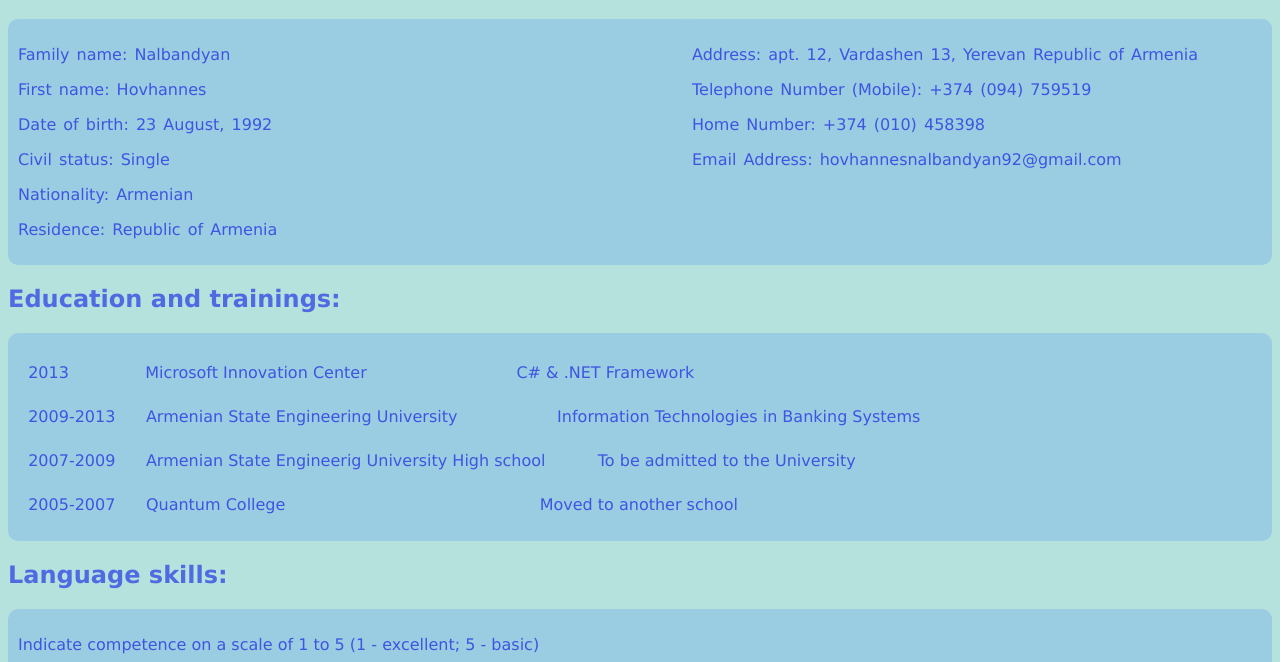
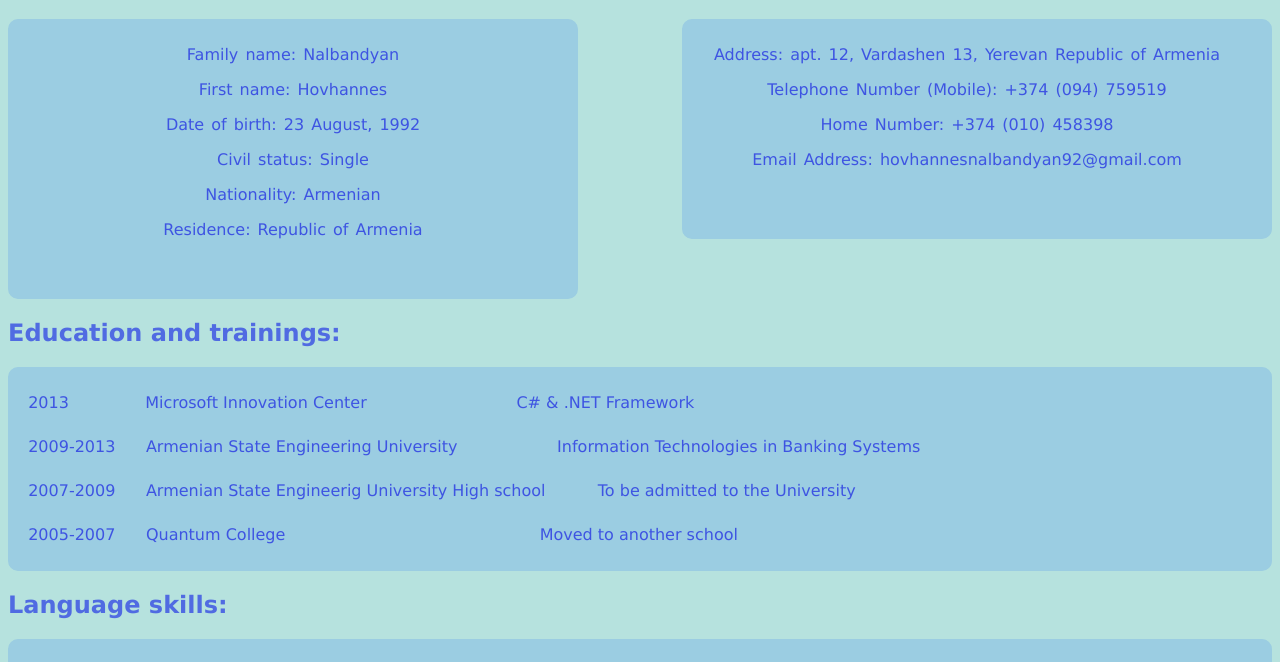
Before and after one commit to HovhannesNalbandyan/Resume, a plain HTML site: page Resume/Resume/index.html in a window 1280 px wide. Shown: the part 62-724 px from the top of the page. Drawn offline with Linux system fonts and the light colour scheme.

Commit message:
Fourth commit

```diff
--- a/Resume/Resume/index.html
+++ b/Resume/Resume/index.html
@@ -1,7 +1,7 @@
 <!DOCTYPE html>
 <html>
 <head>
-    <title></title>
+    <title>My Resume</title>
     <meta charset="utf-8" />
     <link type="text/css " rel="stylesheet" href="stylesheet.css" />
 </head>
@@ -23,7 +23,6 @@
     </div>
     <h2>Education and trainings:      </h2>
     <div id="education">
-
         <p>  2013               Microsoft Innovation Center	                          C# & .NET Framework </p>
         <p>  2009-2013      Armenian State Engineering University           	  Information Technologies in Banking Systems </p>
         <p>  2007-2009      Armenian State Engineerig University High school	  To be admitted to the University </p>
--- a/Resume/Resume/stylesheet.css
+++ b/Resume/Resume/stylesheet.css
@@ -14,7 +14,7 @@ h2{
 
 #right {
     word-spacing:2px;
-
+    text-align:center;
 
 
 }
@@ -35,8 +35,11 @@ h2{
     background-color:#9BCDE2;
     border: 10px solid #9BCDE2;
     border-radius: 10px;
-  position:static;
+    width:550px;
+    height:260px;
+    position:static;
     color:#3E54E2;
+
 
 }
 
@@ -67,7 +70,7 @@ ul{
     color:#3E54E2;
 }
 div:hover{
-    font-size:20px;
+    font-size:18px;
     color:#8D7CE2;
 
 }
```
